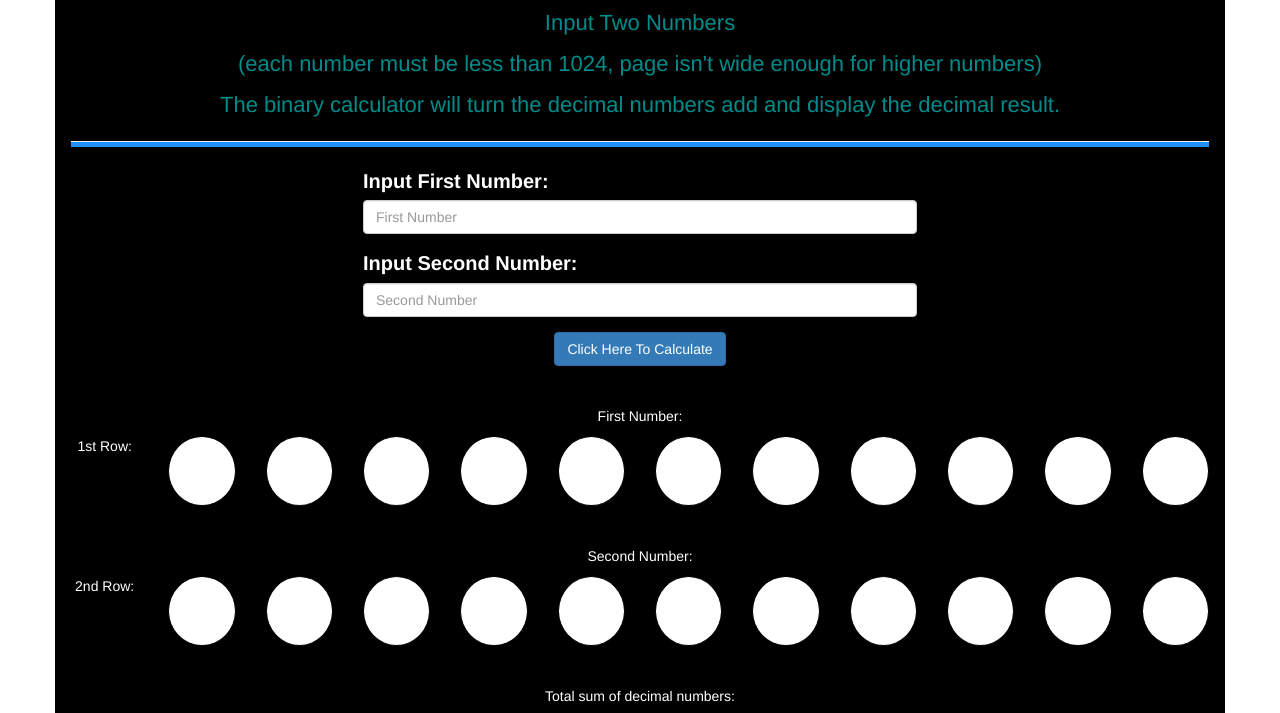
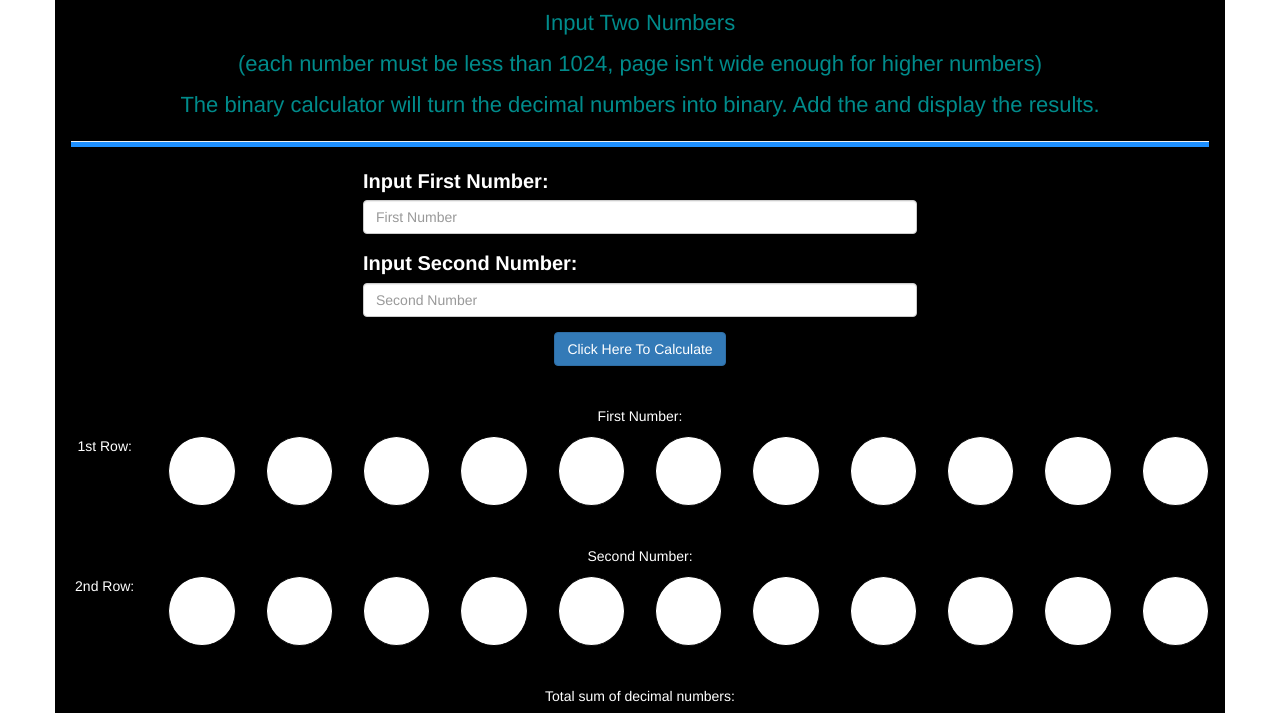
Before and after one commit to chrismcclure/BinaryCalculator, a plain HTML site: page Index.html in a window 1280 px wide. Shown: the part 85-798 px from the top of the page. Drawn offline with nearby package versions, Linux system fonts and the light colour scheme.

Commit message:
chanage typo

```diff
--- a/Index.html
+++ b/Index.html
@@ -15,7 +15,7 @@
         <h1>Binary Calculator</h1>
         <p>Input Two Numbers  </p>
        <p>(each number must be less than 1024, page isn't wide enough for higher numbers)</p>
-        <p>The binary calculator will turn the decimal numbers add and display the decimal result.</p>
+        <p>The binary calculator will turn the decimal numbers into binary.  Add the and display the results.</p>
         </div>
         <hr>
         <div class="row">
```
